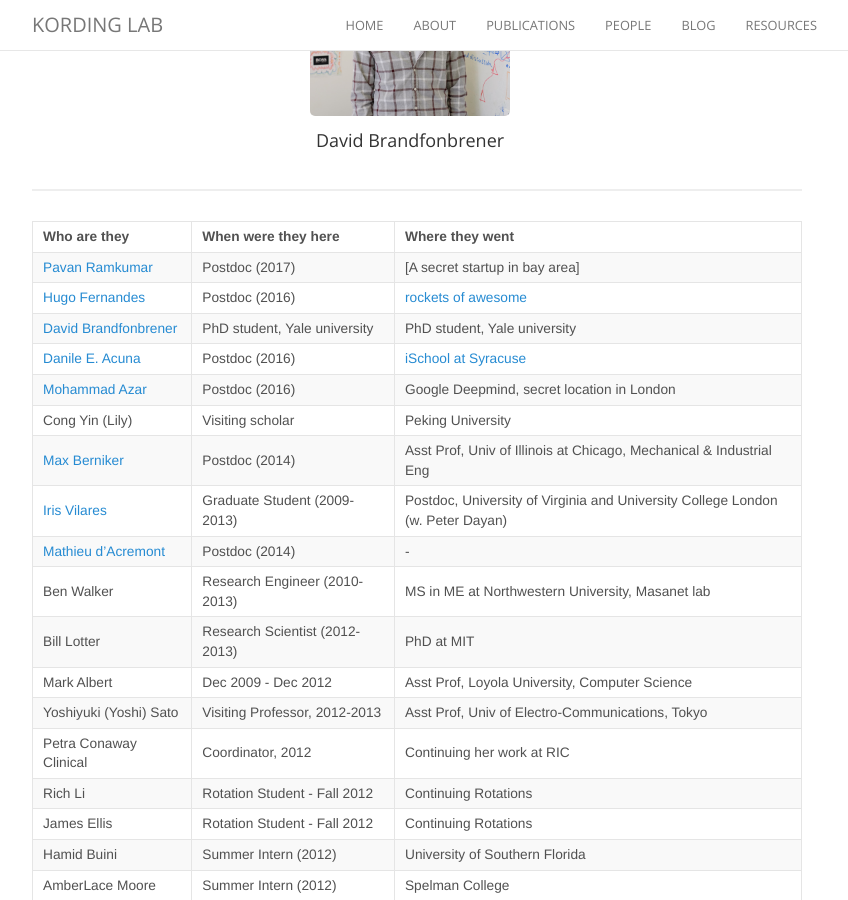
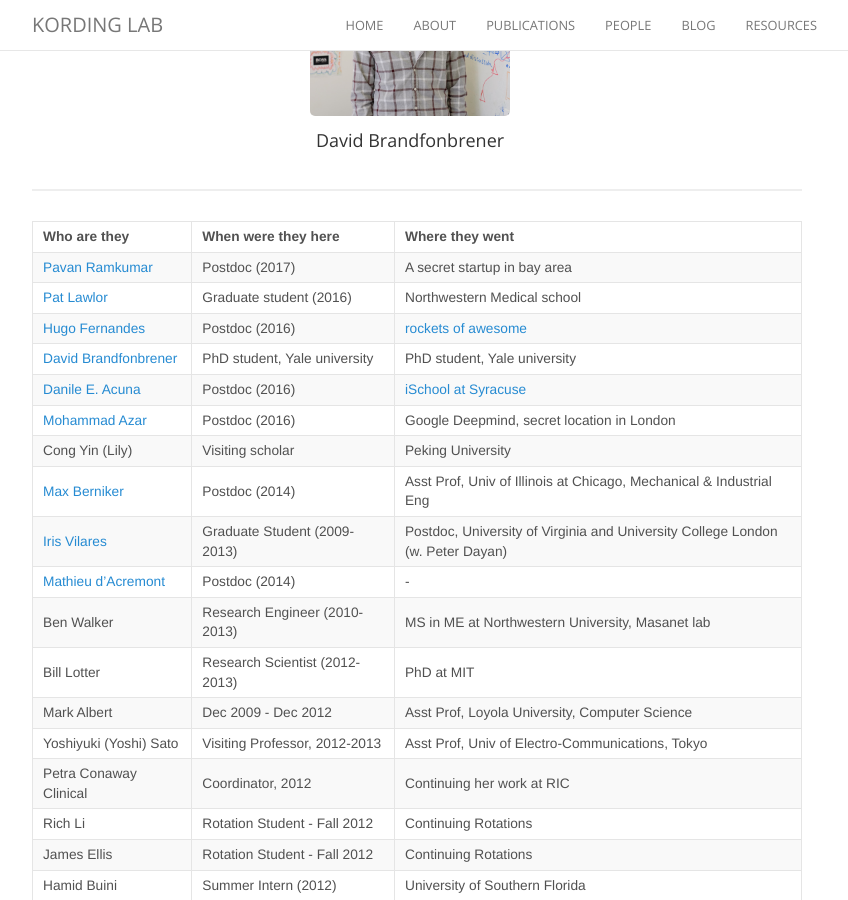
Before and after one commit to KordingLab/KordingLab.github.io, a Jekyll site: the page built from people.md, in a window 1280 px wide and 900 px high, scrolled down 3636 px. Shown: the whole window, without its empty margins (223-1071 px from the left). Built offline with Jekyll 4.4.1, drawn with Linux system fonts in a browser that asks for light colours; nearby versions of some CDN libraries; comment, search, counter and statistics services are not loaded.

Commit message:
Pat updated

```diff
--- a/people.md
+++ b/people.md
@@ -46,7 +46,8 @@ permalink: /people/
 
 | Who are they | When were they here | Where they went |
 | :------------- |:-------------| :-----------|
-| [Pavan Ramkumar](http://kordinglab.com/people/pavan_ramkumar/index.html) | Postdoc (2017) | [A secret startup in bay area]
+| [Pavan Ramkumar](http://kordinglab.com/people/pavan_ramkumar/index.html) | Postdoc (2017) | A secret startup in bay area
+| [Pat Lawlor](http://kordinglab.com/people/pat_lawlor/index.html) | Graduate student (2016) | Northwestern Medical school
 | [Hugo Fernandes](http://kordinglab.com/people/hugo_fernandes/index.html) | Postdoc (2016) | [rockets of awesome](https://www.rocketsofawesome.com/)
 | [David Brandfonbrener](http://kordinglab.com/people/david_brandfonbrener/index.html) | PhD student, Yale university  | PhD student, Yale university
 | [Danile E. Acuna](http://kordinglab.com/people/daniel_e_acuna/index.html) | Postdoc (2016) | [iSchool at Syracuse](https://ischool.syr.edu/people/directories/view/deacuna/)
```
